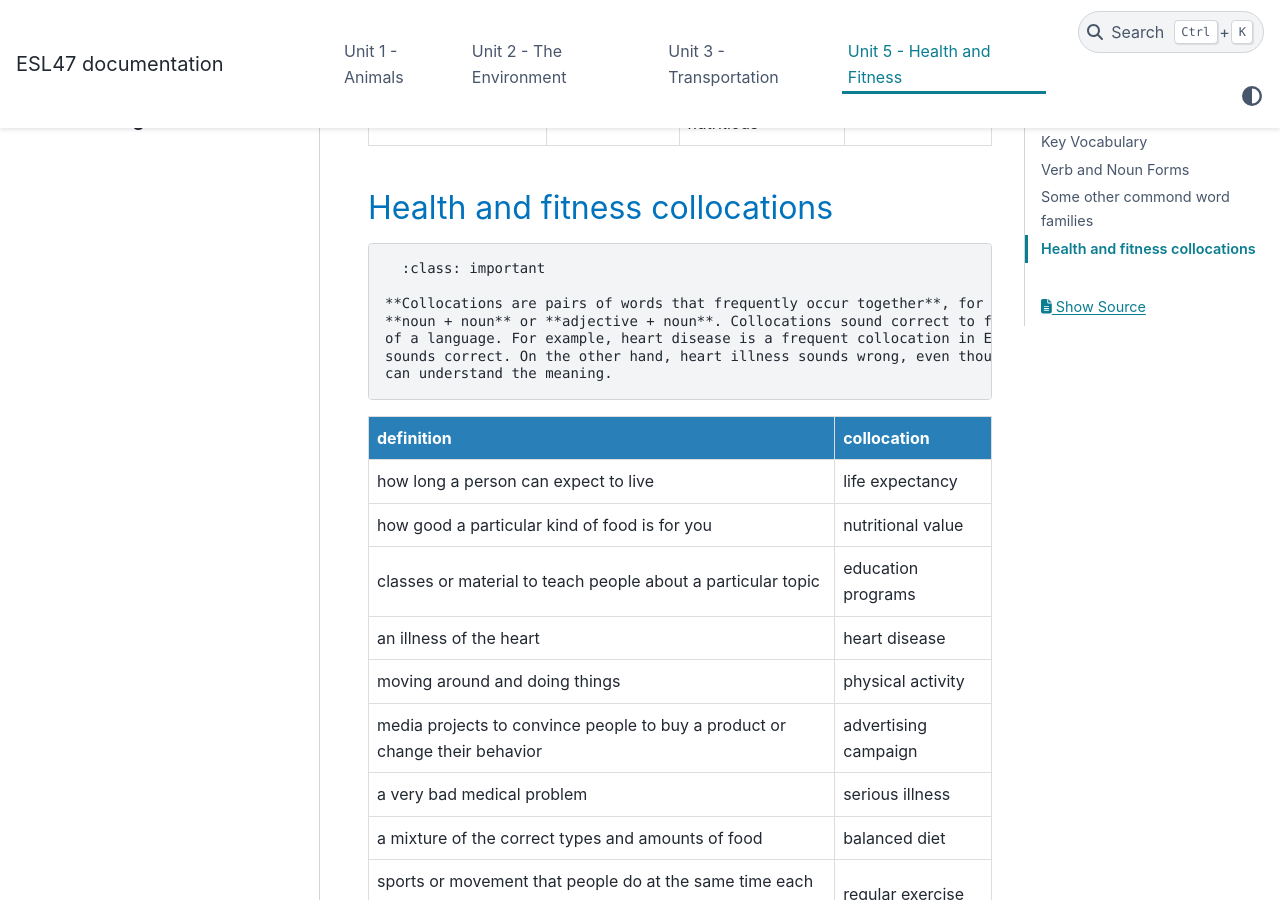
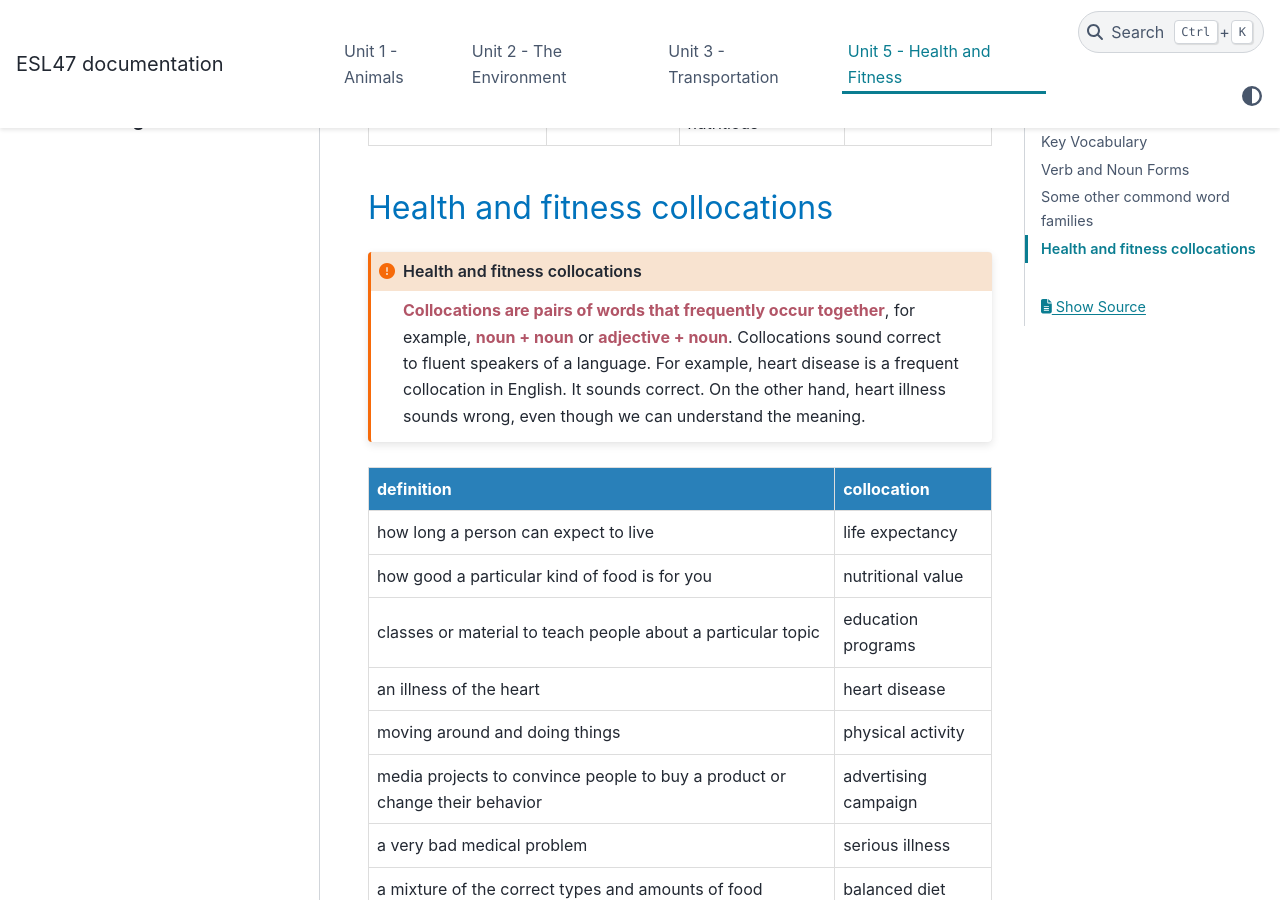
Before and after one commit to vpa24/ESL-47---Intermediate-Low-Integrated-Reading-Writing, a Sphinx documentation site: the page built from docs/source/unit5.md, in a window 1280 px wide and 900 px high, scrolled down 3647 px. Built offline with Sphinx 7.4.7 and the PyData theme 0.15.4, drawn with Linux system fonts in a browser that asks for light colours.

Commit message:
deleted ::

````diff
--- a/docs/source/unit5.md
+++ b/docs/source/unit5.md
@@ -220,7 +220,7 @@ It is important to recognize both the verb and the noun form of words when you a
 
 ## Health and fitness collocations
 
-```{admonition}:: Health and fitness collocations
+```{admonition} Health and fitness collocations
   :class: important
 
 **Collocations are pairs of words that frequently occur together**, for example,
````
